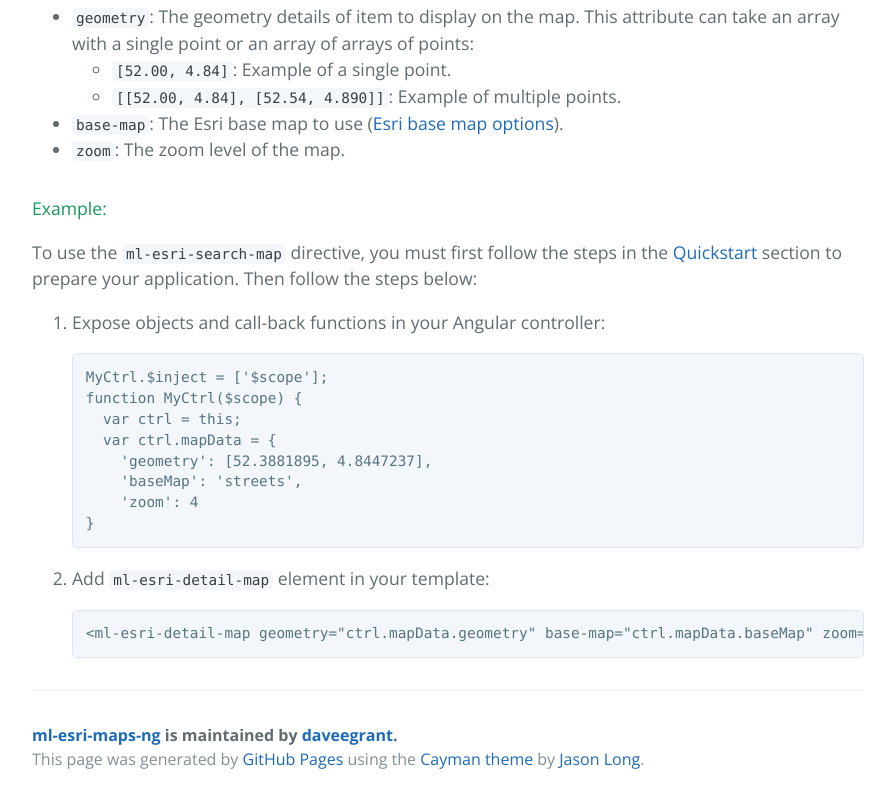
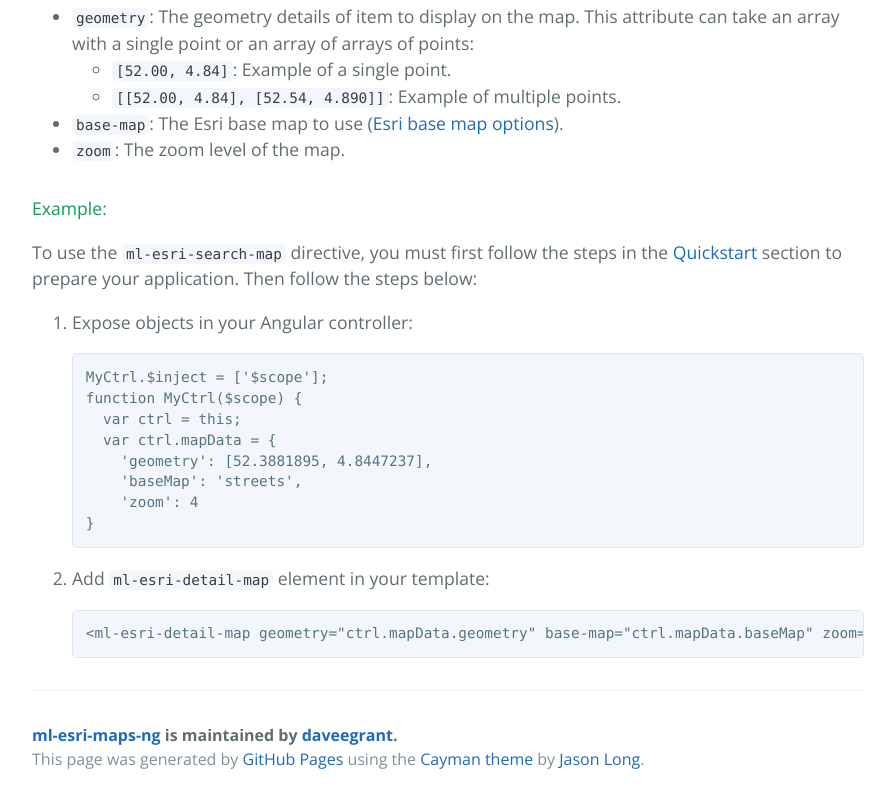
Before and after one commit to daveegrant/ml-esri-maps-ng, a plain HTML site: page index.html in a window 1280 px wide. Shown: the part 4279-5082 px from the top of the page, without its empty margins (192-1087 px from the left). Drawn offline with nearby package versions, Linux system fonts and the light colour scheme.

Commit message:
Fixed info for detail map example.

```diff
--- a/index.html
+++ b/index.html
@@ -237,7 +237,7 @@ function MyCtrl($scope) {
 
       <ol type="1">
         <li>
-          <p>Expose objects and call-back functions in your Angular controller:</p>
+          <p>Expose objects in your Angular controller:</p>
 
           <div>
             <pre><code>MyCtrl.$inject = ['$scope'];
```
